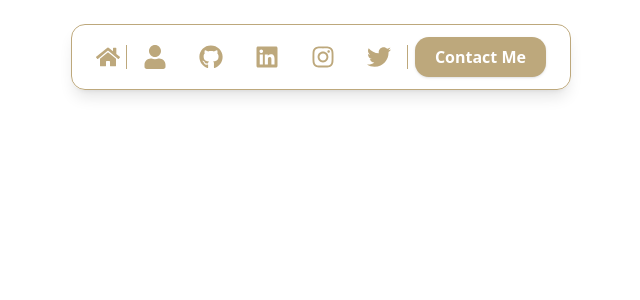
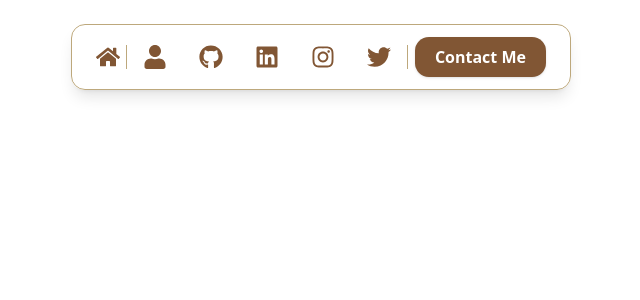
Before and after one commit to M-b-a-s/my-portfolio, a React (Vite) app: page / in a window 1280 px wide. Both pictures are taken after a click on the element "One". Shown: the top 300 px of the page, without its empty margins (319-959 px from the left). Built offline with nearby package versions, Linux system fonts and the light colour scheme.

Commit message:
feat(navbar): refactor navbar links into a separate array for better maintainability and update styles

```diff
--- a/src/components/Navbar.tsx
+++ b/src/components/Navbar.tsx
@@ -1,5 +1,33 @@
 import { FaHome, FaUser, FaGithub, FaInstagram, FaTwitter } from "react-icons/fa";
 import { FaLinkedin } from "react-icons/fa6";
+
+const navLinks = [
+  { href: "#about", icon: FaUser, title: "About" },
+  {
+    href: "https://github.com/yourusername",
+    icon: FaGithub,
+    title: "GitHub",
+    external: true,
+  },
+  {
+    href: "https://instagram.com/yourusername",
+    icon: FaLinkedin,
+    title: "LinkedIn",
+    external: true,
+  },
+  {
+    href: "https://instagram.com/yourusername",
+    icon: FaInstagram,
+    title: "Instagram",
+    external: true,
+  },
+  {
+    href: "https://twitter.com/yourusername",
+    icon: FaTwitter,
+    title: "Twitter",
+    external: true,
+  },
+];
 
 const Navbar = () => {
   return (
@@ -13,59 +41,28 @@ const Navbar = () => {
       <div className="flex flex-1 items-center justify-between w-full">
         <a
           href="#home"
-          className="text-2xl text-[#bda87c] hover:text-[#212121] transition-colors"
+          className="text-2xl text-[#815634] hover:text-[#212121] transition-colors"
           title="Home"
         >
           <FaHome />
         </a>
         <div className="flex items-center gap-0 border-x border-[#bda87c]">
-          <a
-            href="#about"
-            className="text-2xl text-[#bda87c] hover:text-[#212121] transition-colors px-4"
-            title="About"
-          >
-            <FaUser />
-          </a>
-          <a
-            href="https://github.com/yourusername"
-            target="_blank"
-            rel="noopener noreferrer"
-            className="text-2xl text-[#bda87c] hover:text-[#212121] transition-colors px-4"
-            title="GitHub"
-          >
-            <FaGithub />
-          </a>
-          <a
-            href="https://instagram.com/yourusername"
-            target="_blank"
-            rel="noopener noreferrer"
-            className="text-2xl text-[#bda87c] hover:text-[#212121] transition-colors px-4"
-            title="LinkedIn"
-          >
-            <FaLinkedin />
-          </a>
-          <a
-            href="https://instagram.com/yourusername"
-            target="_blank"
-            rel="noopener noreferrer"
-            className="text-2xl text-[#bda87c] hover:text-[#212121] transition-colors px-4"
-            title="Instagram"
-          >
-            <FaInstagram />
-          </a>
-          <a
-            href="https://twitter.com/yourusername"
-            target="_blank"
-            rel="noopener noreferrer"
-            className="text-2xl text-[#bda87c] hover:text-[#212121] transition-colors px-4"
-            title="Twitter"
-          >
-            <FaTwitter />
-          </a>
+          {navLinks.map(({ href, icon: Icon, title, external }, idx) => (
+            <a
+              key={title}
+              href={href}
+              target={external ? "_blank" : undefined}
+              rel={external ? "noopener noreferrer" : undefined}
+              className="text-2xl text-[#815634] hover:text-[#212121] transition-colors px-4"
+              title={title}
+            >
+              <Icon />
+            </a>
+          ))}
         </div>
         <a
           href="#contact"
-          className="bg-[#bda87c] hover:bg-[#312f2f] text-white font-semibold px-5 py-2 rounded-xl shadow transition-colors duration-200"
+          className="bg-[#815634] hover:bg-[#312f2f] text-white font-semibold px-5 py-2 rounded-xl shadow transition-colors duration-200"
           style={{ whiteSpace: "nowrap" }}
         >
           Contact Me
```
